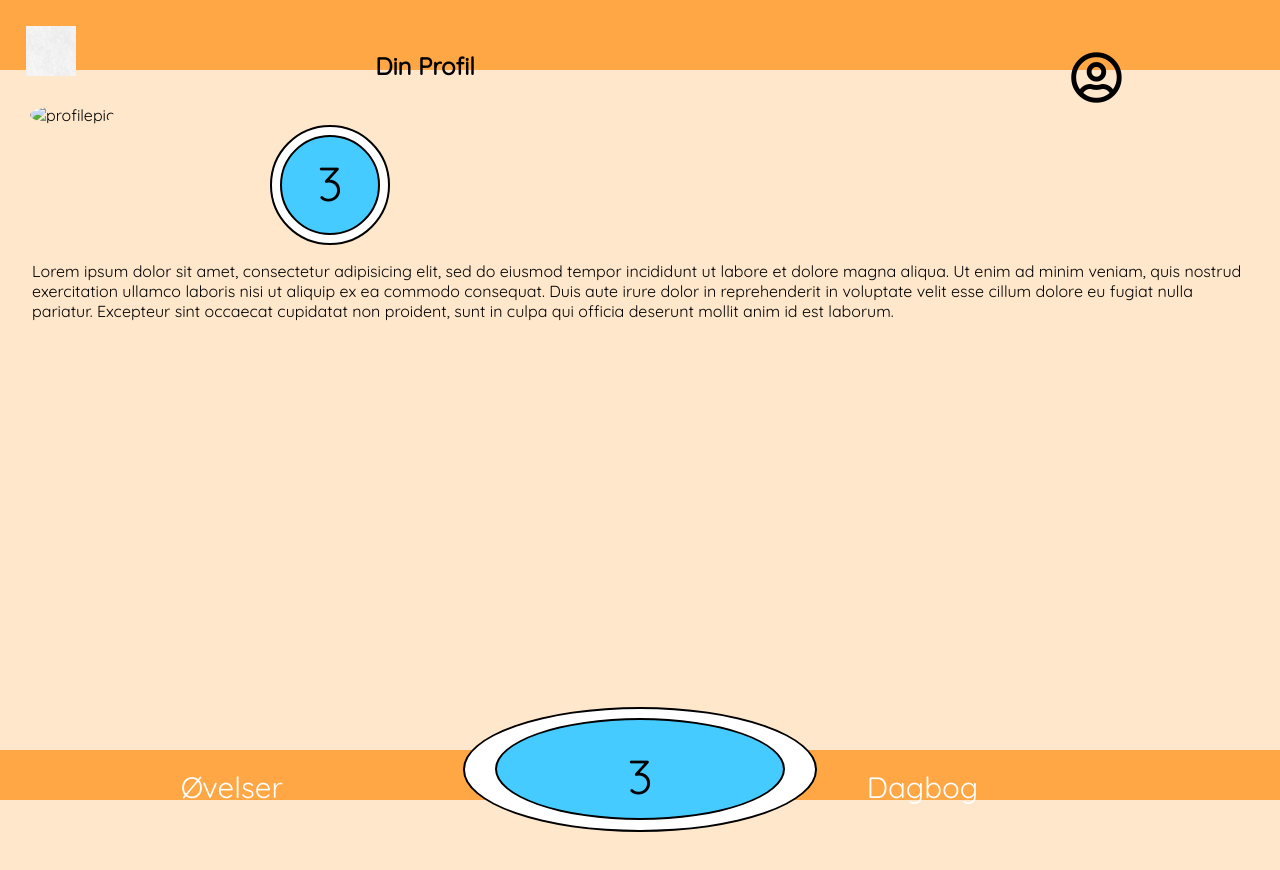
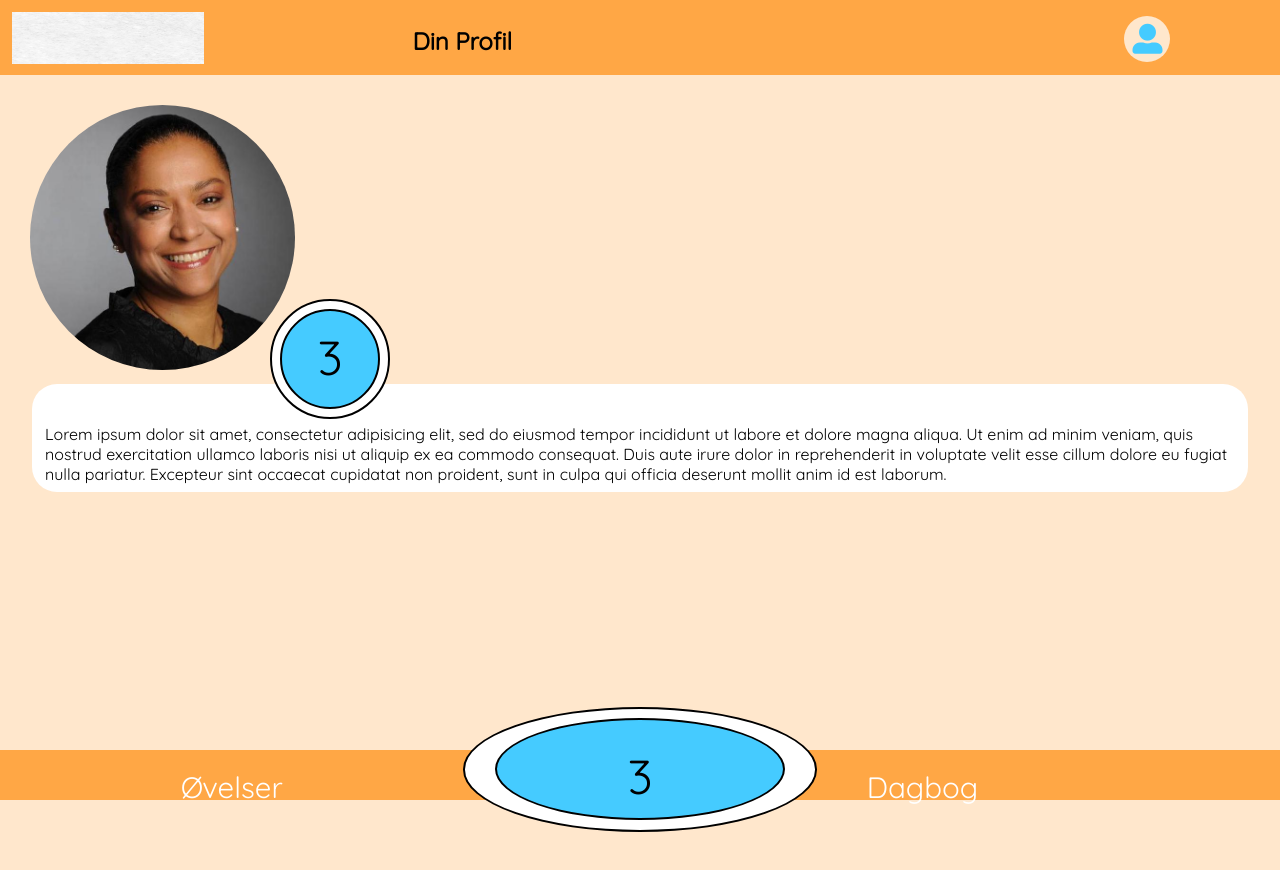
Before and after one commit to HrAagesen/3.semester-tem1-Medsprogetp-arbejde, a plain HTML site: page index.html in a window 1280 px wide. Drawn offline with nearby package versions, Linux system fonts and the light colour scheme; files that its build step writes are made by us from their sources; a script that the page names is missing.

Commit message:
profil side styling

```diff
--- a/css/style.css
+++ b/css/style.css
@@ -85,42 +85,6 @@ body {
   margin: 0;
   font-family: 'Quicksand', sans-serif;
 }
-body header {
-  position: fixed;
-  display: block;
-  clear: both;
-  background-color: #FFA745;
-  width: 100%;
-  height: 70px;
-}
-body header a {
-  text-decoration: none;
-}
-body header img {
-  width: 50px;
-  height: auto;
-  margin: 2%;
-}
-body header div {
-  display: inline-block;
-  width: 81%;
-  height: 70px;
-}
-body header div a {
-  text-decoration: none;
-  color: black;
-}
-body header div h2 {
-  float: left;
-  margin-left: 26%;
-}
-body header div i {
-  float: right;
-  margin: 2%;
-}
-body header div i.fa-user-circle {
-  font-size: 325%;
-}
 body main {
   padding-top: 80px;
   width: 100%;
@@ -129,7 +93,7 @@ body main {
   background-color: #FFE7CC;
 }
 body main img {
-  width: 275px;
+  width: 265px;
   margin-top: 25px;
   margin-left: 30px;
   border-radius: 50%;
@@ -145,6 +109,9 @@ body main .level2 {
   border-radius: 50%;
   margin-left: 270px;
   border: 2px solid #000;
+  z-index: 2;
+  margin-top: -75px;
+  position: absolute;
 }
 body main .level2 .level {
   background-color: #45CBFF;
@@ -158,10 +125,19 @@ body main .level2 .level {
   text-align: center;
   line-height: 92px;
 }
-body main .level2 .indholdwrap {
-  background-color: #000;
-  width: 300px;
-  height: 300px;
+body main .indholdwrap {
+  background-color: white;
+  width: 95%;
+  height: auto;
+  border-radius: 25px;
+  margin-top: 10px;
+  z-index: 1;
+}
+body main .indholdwrap p {
+  margin: 5px;
+  padding: 8px;
+  padding-top: 40px;
+  z-index: 10;
 }
 body nav {
   display: block;
--- a/index.html
+++ b/index.html
@@ -5,7 +5,7 @@
     <meta charset="utf-8">
     <meta name="viewport" content="width=device-width, initial-scale=1.0">
     <title>Din Profil</title>
-    <link rel="stylesheet" href="css/index.css">
+    <link rel="stylesheet" href="css/style.css">
     <link rel="stylesheet" href="https://use.fontawesome.com/releases/v5.0.13/css/all.css" integrity="sha384-DNOHZ68U8hZfKXOrtjWvjxusGo9WQnrNx2sqG0tfsghAvtVlRW3tvkXWZh58N9jp" crossorigin="anonymous">
     <link href="https://fonts.googleapis.com/css?family=Quicksand" rel="stylesheet">
 
@@ -16,7 +16,7 @@
       <img src="img/placeholder.png" alt="logo">
       <div class="">
       <h2>Din Profil</h2>
-      <a href="index.html"><i class="far fa-user-circle"></i></a>
+      <a href="index.html"><i class="fas fa-user-alt"></i></a>
       </div>
 
     </header>
--- a/sass/index.scss
+++ b/sass/profil.scss
@@ -8,52 +8,6 @@ body {
   margin: 0;
   font-family: 'Quicksand', sans-serif;
 
-header{
-  position: fixed;
-  display: block;
-  clear: both;
-  background-color: #FFA745;
-  width: 100%;
-  height: 70px;
-
-  a{
-    text-decoration: none;
-     }
-
-  img{
-    width: 50px;
-    height: auto;
-    margin: 2%;
-  }
-
-  div{
-    display: inline-block;
-    width: 81%;
-    height: 70px;
-
-    a{
-      text-decoration: none;
-      color: black;
-     }
-
-  h2{
-    float: left;
-    margin-left: 26%;
-
-  }
-
-  i{
-   float: right;
-   margin: 2%;
-
-    &.fa-user-circle{
-      font-size: 325%;
-
-    }
-  }
-  }
-}//header slut
-
 main{
   padding-top: 80px;
   width: 100%;
@@ -62,7 +16,7 @@ main{
   background-color: #FFE7CC;
 
   img {
-    width: 275px;
+    width: 265px;
     margin-top: 25px;
     margin-left: 30px;
     border-radius: 50%;
@@ -80,6 +34,9 @@ main{
     border-radius: 50%;
     margin-left: 270px;
     border: 2px solid #000;
+    z-index: 2;
+    margin-top: -75px;
+    position: absolute;
 
   .level {
     background-color: #45CBFF;
@@ -93,13 +50,23 @@ main{
     text-align: center;
     line-height: 92px;
   }
+}
+   .indholdwrap {
+      background-color: white;
+      width: 95%;
+      height: auto;
+      border-radius: 25px;
+      margin-top: 10px;
+      z-index: 1;
 
-   .indholdwrap {
-      background-color: #000;
-      width: 300px;
-      height: 300px;
+      p{
+        margin: 5px;
+        padding: 8px;
+        padding-top: 40px;
+        z-index: 10;
+      }
     }
-  }
+
 }
 
 nav {
--- a/sass/sass.scss
+++ b/sass/sass.scss
@@ -1,11 +1,12 @@
 //sass
 @import "login.scss";
-@import "index.scss";
+@import "profil.scss";
 
 *{
   box-sizing: border-box;
 
 }
+
 body{
   background-color: #FFE7CC;
   margin: 0;
```
Also changed, not shown: css/profil.css (added), img/person.jpg (added).
